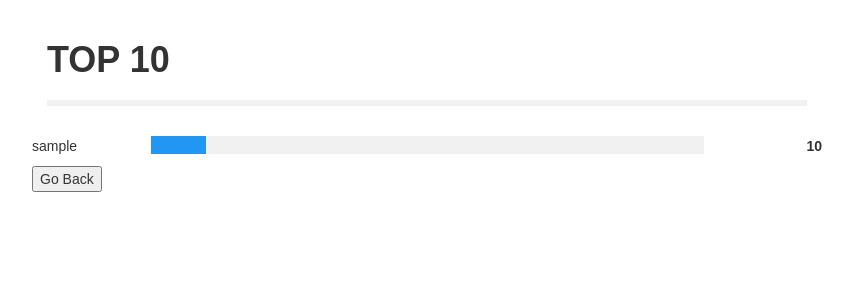
After one commit to Hakob/Quizston, a Django app: page /quiz/tops/ in a window 1280 px wide. The commit adds this page. Shown: the top 300 px of the page, without its empty margins (213-1066 px from the left). Run offline with Django 3.2, Linux system fonts and the light colour scheme; a user stored in the database is signed in; tables that the repository leaves empty hold one stand-in row (values such as "Sample post"); some libraries are stand-ins or nearby versions.

Commit message:
Added TOP10 page. Minor bug fixes

```diff
--- a/quiz/admin.py
+++ b/quiz/admin.py
@@ -1,4 +1,4 @@
 from django.contrib import admin
-from .models import Exam
+from .models import BestResult
 
-admin.site.register(Exam)
+admin.site.register(BestResult)
--- a/quiz/models.py
+++ b/quiz/models.py
@@ -1,19 +1,7 @@
 from django.contrib.auth.models import User
 from django.db import models
 
-# class UserDetail(models.Model):
-#     name = models.CharField(max_length=50,default="")
-#     email = models.CharField(max_length=50,default="")
-#     password = models.CharField(max_length=50,default="")
-#     user = models.OneToOneField(User)
-#
-#     def __str__(self):
-#         return self.name
 
-
-class Exam(models.Model):
-    name = models.CharField(max_length=100, blank=False)
+class BestResult(models.Model):
+    score = models.PositiveSmallIntegerField(help_text="Integer score in a range from 0 through 32767")
     user = models.ForeignKey(User, on_delete=models.CASCADE)
-
-    def __str__(self):
-        return self.name
--- /dev/null
+++ b/quiz/static/css/results.css
@@ -0,0 +1,64 @@
+@charset "UTF-8";
+
+* {
+    box-sizing: border-box;
+}
+
+body {
+    font-family: Arial;
+    margin: 0 auto; /* Center website */
+    max-width: 800px; /* Max width */
+    padding: 20px;
+}
+
+.heading {
+    font-size: 25px;
+    margin-right: 25px;
+}
+
+.fa {
+    font-size: 25px;
+}
+
+.checked {
+    color: orange;
+}
+
+.side {
+    float: left;
+    width: 15%;
+    margin-top:10px;
+}
+
+.middle {
+    margin-top:10px;
+    float: left;
+    width: 70%;
+}
+
+.right {
+    text-align: right;
+}
+
+.row:after {
+    content: "";
+    display: table;
+    clear: both;
+}
+
+.bar-container {
+    width: 100%;
+    background-color: #f1f1f1;
+    text-align: center;
+    color: white;
+}
+
+
+@media (max-width: 400px) {
+    .side, .middle {
+        width: 100%;
+    }
+    .right {
+        display: none;
+    }
+}
--- a/quiz/urls.py
+++ b/quiz/urls.py
@@ -7,13 +7,15 @@ router = routers.DefaultRouter()
 
 
 urlpatterns = [
+
     url(r'^api/', include(router.urls)),
     url(r'^$', views.welcome, name="welcome"),
     url(r'^create/', views.create_user, name="create_user"),
     url(r'^validate_login/', views.log_in, name="log_user"),
-    url(r'^add_exam/', views.add_exam, name="add_exam"),
+    url(r'^update_result/', views.update_result, name="update_result"),
     url(r'^test', views.get_data, name="getdata"),
     url(r'^logout', views.log_out, name="log_out"),
     url(r'^validate_username/', views.validate_username, name='validate_username'),
+    url(r'tops/', views.top10, name='tops'),
 
 ]
--- a/quiz/views.py
+++ b/quiz/views.py
@@ -5,7 +5,7 @@ from django.contrib.auth.views import logout
 from django.http.response import HttpResponse, JsonResponse
 from django.shortcuts import render
 
-from .models import Exam
+from .models import BestResult
 
 
 def validate_username(request):
@@ -61,12 +61,37 @@ def log_out(request):
 
 
 @login_required
-def add_exam(request):
+def update_result(request):
     if request.method == 'POST':
-        exam_name = request.POST.get("exam_name")
-        user = request.POST.get("user")
-        exam = Exam()
-        exam.name = exam_name
-        exam.user = User.objects.get(pk=user)
-        exam.save()
-        return HttpResponse(exam.id)
+        user_id = int(request.POST.get("user_id"))
+        points = int(request.POST.get("points"))
+        try:
+            old_result = BestResult.objects.get(user=user_id)
+            if points > old_result.score:
+                old_result.score = points
+                old_result.save()
+                return HttpResponse(status=202)
+
+        except BestResult.DoesNotExist:
+            result = BestResult(score=points, user=user_id)
+            result.save()
+            return HttpResponse(status=201)
+
+
+@login_required
+def top10(request):
+    tops = BestResult.objects.order_by('-score')[:10]
+    users = []
+    scores = []
+    tpl = ['name', 'score']
+    for top in tops:
+        users.append(str(top.user))
+        scores.append(top.score)
+    scores = list(zip(users, scores))
+    users[:] = []
+    for i in scores:
+        users.append(dict(zip(tpl, i)))
+    context = {
+        'users': users
+    }
+    return render(request, 'results.html', context=context)
--- a/templates/exam.html
+++ b/templates/exam.html
@@ -27,6 +27,12 @@
 				</button>
 		</form>
     </div>
+        <br>
+        <div class="row text-center">
+            <button class="btn btn-default" onclick="window.location.href = '{% url 'tops' %}' ">
+                <span class="glyphicon">Top 10</span>
+            </button>
+        </div>
     </span>
     </div>
 
--- /dev/null
+++ b/templates/redirect.html
@@ -0,0 +1,4 @@
+    <script>
+        alert("Please Login first to start the game")
+    </script>
+    <meta http-equiv="REFRESH" content="0;{% url 'welcome' %}">
--- /dev/null
+++ b/templates/results.html
@@ -0,0 +1,52 @@
+{% extends 'base.html' %}
+
+{% block title %}
+    Hall Of Fame
+{% endblock %}
+
+{% block content %}
+
+    {% load staticfiles %}
+    <link href="{% static 'css/results.css' %}" rel="stylesheet" type="text/css"/>
+
+    <style>
+        {% with '#00bcd4 #ff9800 #f44336 #f58fee #761c19 #1b6d85 #3e8f3e #800080 #4CAF50 #2196F3' as colors %}
+            {% for color in colors.split %}
+
+                .bar-{{ forloop.revcounter }} {
+                    width: calc({{ forloop.revcounter }} * 10%);
+                    height: 18px;
+                    background-color: {{ color }};
+                }
+
+            {% endfor %}
+        {% endwith %}
+    </style>
+
+    <h1><b> TOP 10 </b></h1>
+    <hr style="border:3px solid #f1f1f1">
+    <div class="row">
+        {% for user in users %}
+
+            <div class="side">
+                <div>{{ user.name }}</div>
+            </div>
+            <div class="middle">
+                <div class="bar-container">
+                    <div class="bar-{{ forloop.revcounter }}"></div>
+                </div>
+            </div>
+            <div class="side right">
+                <div><b>{{ user.score }}</b></div>
+            </div>
+
+        {% endfor %}
+        <div class="middle">
+            <div>
+                <button onclick="window.location.href={% url 'welcome' %}"> Go Back </button>
+            </div>
+        </div>
+    </div>
+
+
+{% endblock %}
```
Also changed, not shown: MainApp/views.py (+6 -5 lines), templates/home.html (+14 -0 lines), templates/index.html (+1 -10 lines), templates/signup.html (deleted, +0 -8 lines), templates/start.html (deleted, +0 -11 lines), quiz/migrations/0004_auto_20180330_1206.py (added), 1 other file.
